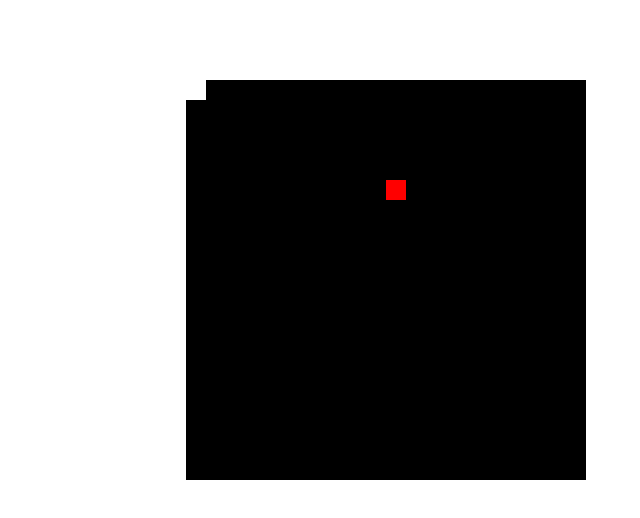
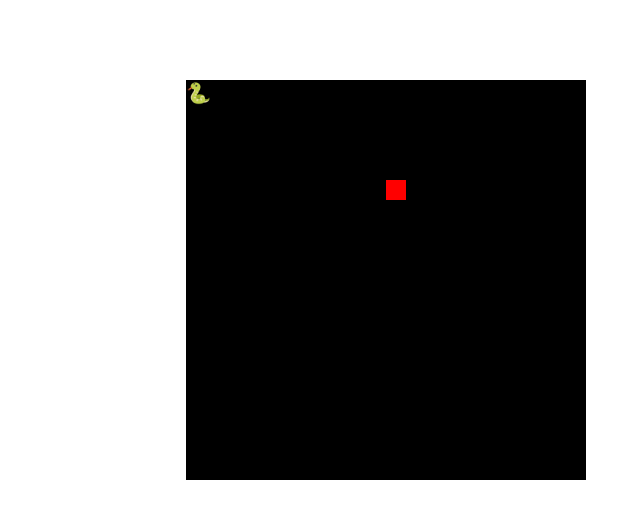
Before and after one commit to benblaine/benblaine.github.io, a plain HTML site: page index.html in a window 1280 px wide. Shown: the full height of the page, 254-894 px from the left. Drawn offline with Linux system fonts and the light colour scheme.

Commit message:
Update index.html

```diff
--- a/index.html
+++ b/index.html
@@ -73,14 +73,17 @@
             }
 
             draw() {
-                ctx.fillStyle = '#FFF';
+    ctx.fillStyle = '#FFF';
 
-                for (let i = 0; i < this.tail.length; i++) {
-                    ctx.fillRect(this.tail[i].x, this.tail[i].y, scale, scale);
-                }
+    for (let i = 0; i < this.tail.length; i++) {
+        ctx.fillRect(this.tail[i].x, this.tail[i].y, scale, scale);
+    }
 
-                ctx.fillRect(this.x, this.y, scale, scale);
-            }
+    // Draw the snake emoji as the snake's head
+    ctx.font = `${scale}px sans-serif`;
+    ctx.fillText('🐍', this.x, this.y + scale);
+}
+
 
             update() {
                 for (let i = 0; i < this.tail.length - 1; i++) {
```
